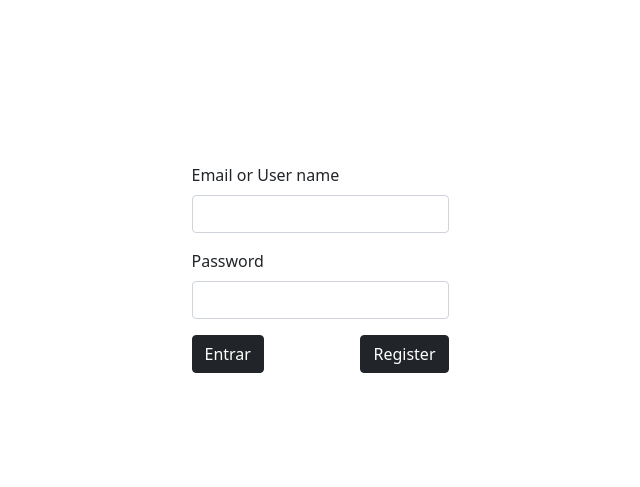
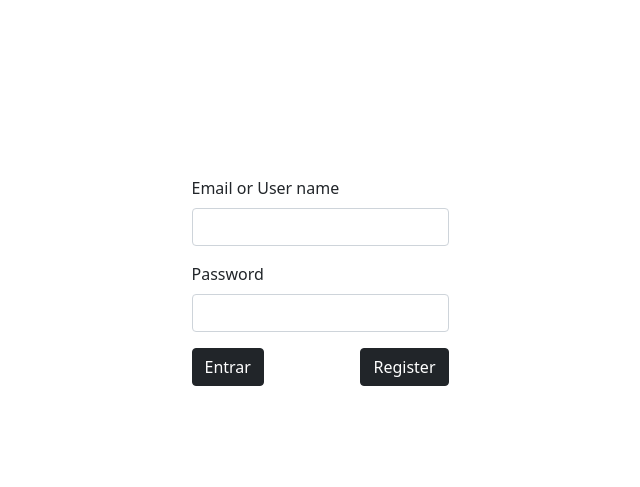
Before and after one commit to albuquerque-lucas/login_system, a PHP site: template views/login.php in a window 1280 px wide. Shown: the part 56-543 px from the top of the page, without its empty margins (320-960 px from the left). Run offline with PHP 8.4, Linux system fonts and the light colour scheme; the template is opened without the code that fills it, so the values that code supplies are empty; some libraries are stand-ins or nearby versions.

Commit message:
Fix/views

```diff
--- a/views/login.php
+++ b/views/login.php
@@ -1,5 +1,6 @@
 <?php include './assets/components/header.php'; ?>
 
+<div class="mt-5" style="height:15vh;">
     <?php
     if (isset($_SESSION['errorMessage'])) {
         $message = $_SESSION['errorMessage'];
@@ -7,11 +8,11 @@ if (isset($_SESSION['errorMessage'])) {
         unset($_SESSION['messageType']);
     ?>
         <div class="alert alert-danger mx-auto w-50" role="alert">
-        <strong>Erro: </strong><?= $message; ?>
+            <strong>Erro:</strong> <?= $message; ?>
         </div>
     <?php } ?>
-
-<div class="container d-flex align-items-center justify-content-center mt-5" style="height:55vh;">
+</div>
+<div class="container d-flex flex-column align-items-center mt-2">
     <form method="post" action="/authenticate">
         <div class="mb-3">
             <label for="username" class="form-label">Email or User name</label>
```
Lines whose indentation alone changed are shown as unchanged.
